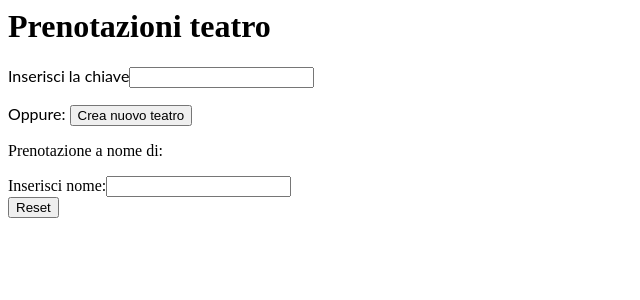
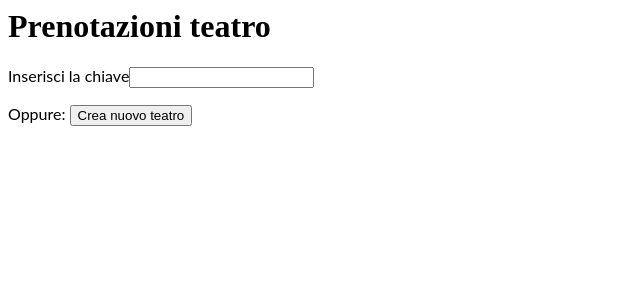
Before and after one commit to Bakko000/SSW_Project, an Angular app: page / in a window 1280 px wide. Shown: the top 300 px of the page, without its empty margins (0-640 px from the left). Built offline with nearby package versions, Linux system fonts and the light colour scheme.

Commit message:
5 files modified

```diff
--- a/src/app/app.component.html
+++ b/src/app/app.component.html
@@ -1,5 +1,5 @@
 <h1>Prenotazioni teatro</h1>
-<div *ngIf="chiave=='' && !clicked">
+<div *ngIf="chiave==''">
 <p>
   <label for="chiave">Inserisci la chiave</label>
   <input #chiave (keyup.enter)="Login(chiave.value);chiave.value=''" />
--- a/src/app/app.component.ts
+++ b/src/app/app.component.ts
@@ -27,8 +27,8 @@ export class Teatro {
 })
 
 export class AppComponent {
-  clicked: boolean = false;
-  chiave: string = '';
+  clicked: boolean = false;  // Variabile che controlla il click per l'aggiunta del teatro
+  chiave: string = '';  // Variabile iniziale vuota che controlla l'esistenza di una chiave di accesso o meno
 
   constructor(private db: DbService) {}
 
@@ -39,7 +39,7 @@ export class AppComponent {
         if (content != null) {
           output.innerHTML = content;
         } else {
-          this.chiave = key;
+          this.chiave = key;   // Il teatro esiste, accedi e aggiorna la chiave
         }
         console.log('Accesso al teatro');
       },
--- a/src/app/nominativo/nominativo.component.ts
+++ b/src/app/nominativo/nominativo.component.ts
@@ -9,6 +9,7 @@ export class NominativoComponent implements OnInit {
 
   @Input() chiave: string;
   @Input() bookerid: string ='';
+  @Input() newtheatre: boolean;
 
   constructor() { }
 
--- a/src/app/nuovoteatro/nuovoteatro.component.html
+++ b/src/app/nuovoteatro/nuovoteatro.component.html
@@ -6,4 +6,4 @@
   <button (click)="CreateTheatre()">Conferma</button>
 </form>
 </div>
-<app-nominativo [bookerid]="bookerid" [chiave]="chiave"></app-nominativo>
+<app-nominativo *ngIf="newtheatre" [bookerid]="bookerid" [newtheatre]="newtheatre" [chiave]="chiave"></app-nominativo>
--- a/src/app/nuovoteatro/nuovoteatro.component.ts
+++ b/src/app/nuovoteatro/nuovoteatro.component.ts
@@ -14,26 +14,29 @@ export class NuovoTeatroComponent implements OnInit {
   @Input() clicked: boolean;
   @Input() chiave: string;
   @Input() bookerid: string='';
+  newtheatre: boolean = false;
 
   constructor(private db: DbService) {}
 
+
   public newTheatre() {
     this.clicked = true;
+    console.log(this.newtheatre);
     console.log(this.clicked);
-    console.log(this.bookerid);
     const output = <HTMLElement>document.getElementById("output");
-    /* this.db.newKey()
+    this.db.newKey()
     .subscribe({
       next: (content: any) => {
         console.log("Creato il nuovo teatro con chiave: " + content);
         console.log(this.clicked);
+        this.chiave = content;
       },
       error: err => {
         console.error(err.error);
         console.log(this.db.baseurl+"/new?secret=ssw2022");
         output.innerHTML = "Il teatro selezionato non esiste";
       }
-    }); */
+    });
   }
 
   filepalchi: string;
@@ -41,6 +44,10 @@ export class NuovoTeatroComponent implements OnInit {
   nposti: number = 10;
 
    public CreateTheatre() {
+      this.newtheatre = true;
+      console.log(this.newtheatre);
+      this.clicked = false;
+      console.log(this.clicked);
 
       /* var NuovoTeatro = new Teatro([],[],this.nposti, parseInt(this.fileplatea), this.nposti, parseInt(this.filepalchi));
 
@@ -53,8 +60,6 @@ export class NuovoTeatroComponent implements OnInit {
       var NuovapalchiPrenotazione = new MostraTeatro(NuovoTeatro.palchi, 'palchi');
 
        console.log(NuovoTeatro); */
-       console.log(this.clicked);
-       console.log(this.bookerid);
 
 
   }
```
